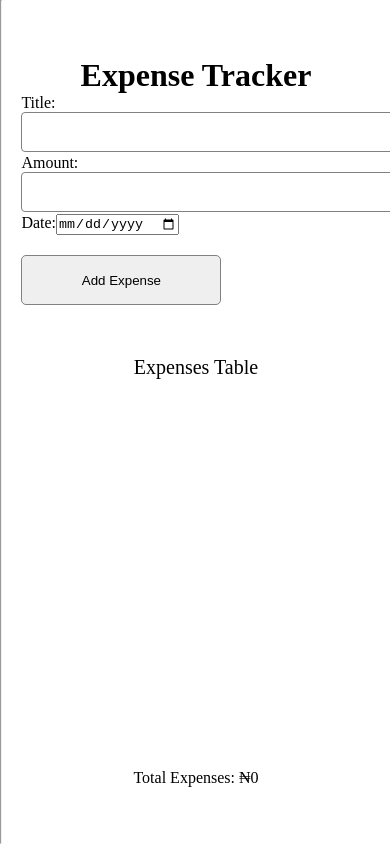
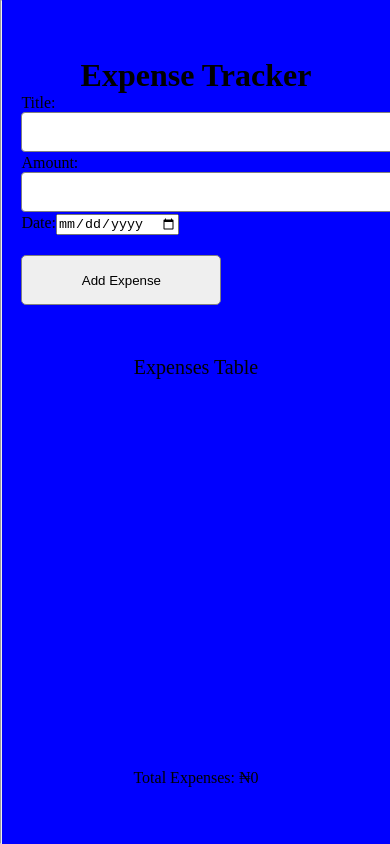
Before and after one commit to youngmentor/ExpenseTracker, a React (Vite) app: page / in a window 390 px wide. Built offline with nearby package versions, Linux system fonts and the light colour scheme.

Commit message:
new commit

```diff
--- a/src/App.css
+++ b/src/App.css
@@ -25,11 +25,14 @@
     flex-direction: column;
     /* background-color: red; */
 }
-@media screen and (max-width: 426px){
+@media screen and (max-width: 769px){
     .LeftApp{
         display: none;
     }
     .RightApp{
         width: 100%;
     }
+    .MainApp{
+        background-color: blue;
+    }
 }
```
